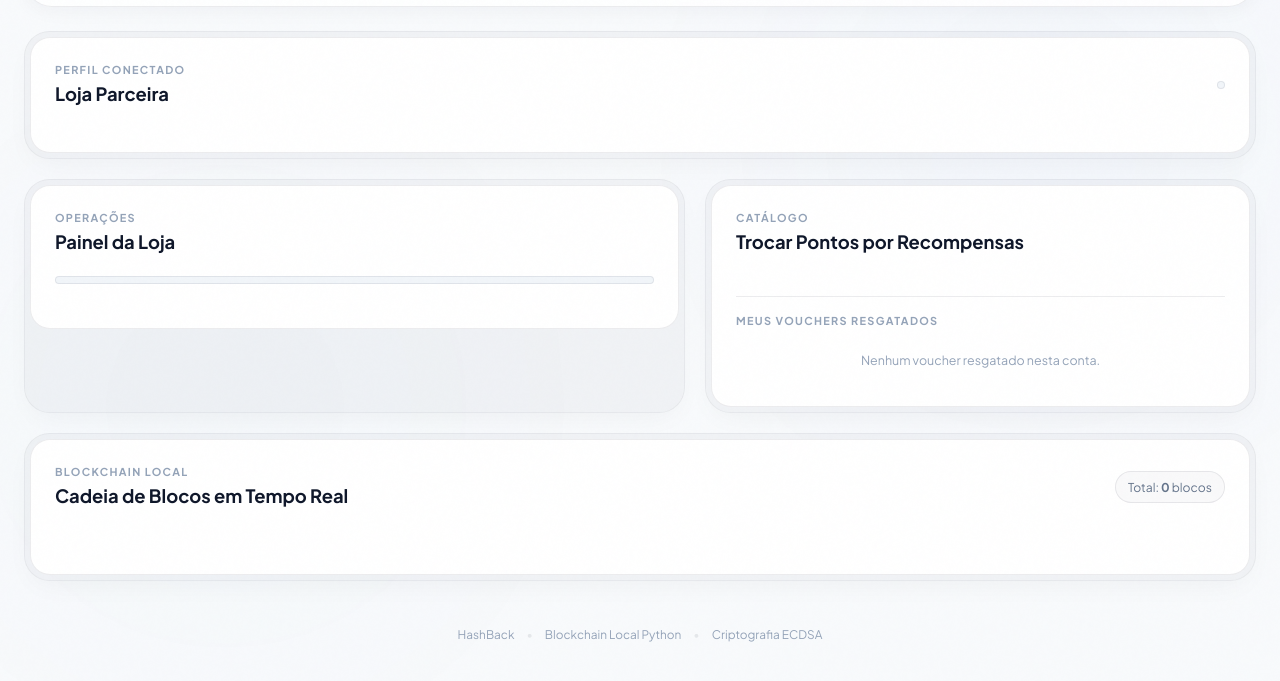
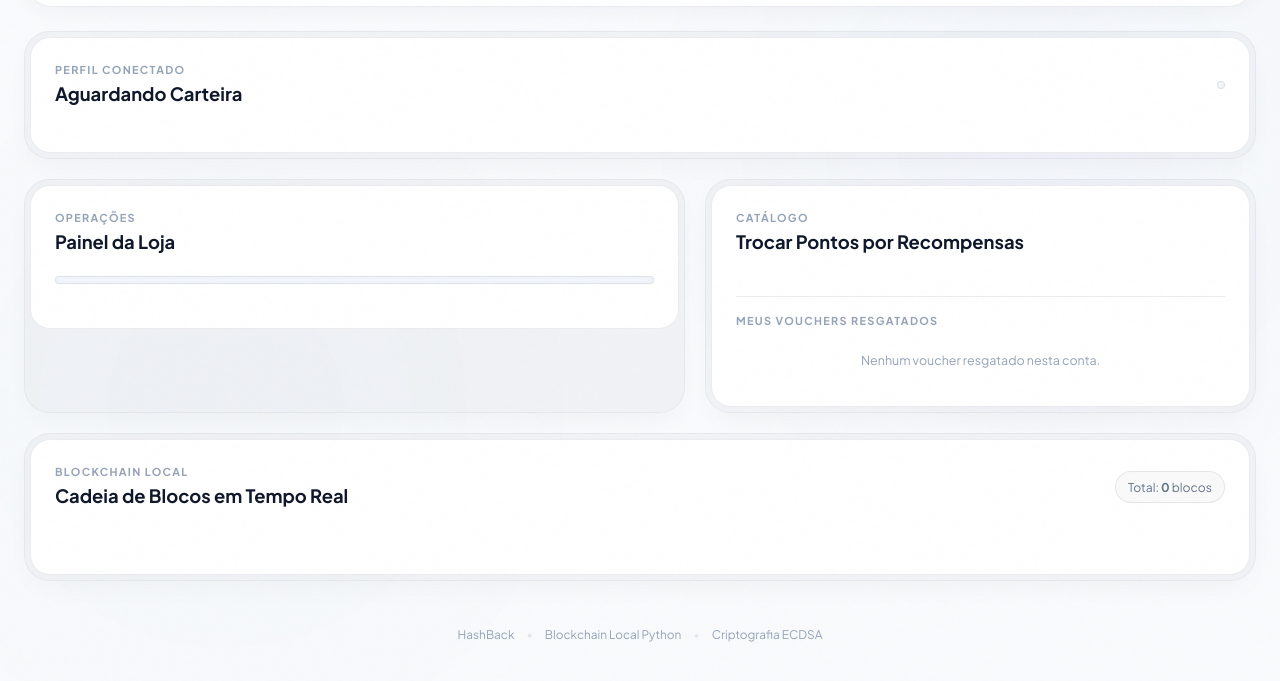
Before and after one commit to mateusb261/hashback-solidity, a plain HTML site: page frontend/index.html in a window 1280 px wide. Shown: the part 69-750 px from the top of the page. Drawn offline with Linux system fonts and the light colour scheme.

Commit message:
Consertando bug 'Loja parceira'

```diff
--- a/frontend/index.html
+++ b/frontend/index.html
@@ -56,7 +56,7 @@
           <div class="core-header">
             <div>
               <span class="micro-eyebrow">Perfil Conectado</span>
-              <h3 class="core-title" id="active-account-role">Loja Parceira</h3>
+              <h3 class="core-title" id="active-account-role">Aguardando Carteira</h3>
             </div>
             <div class="account-selector" id="account-pills">
               <!-- Injetado dinamicamente: Loja, Alice, Bob -->
```
